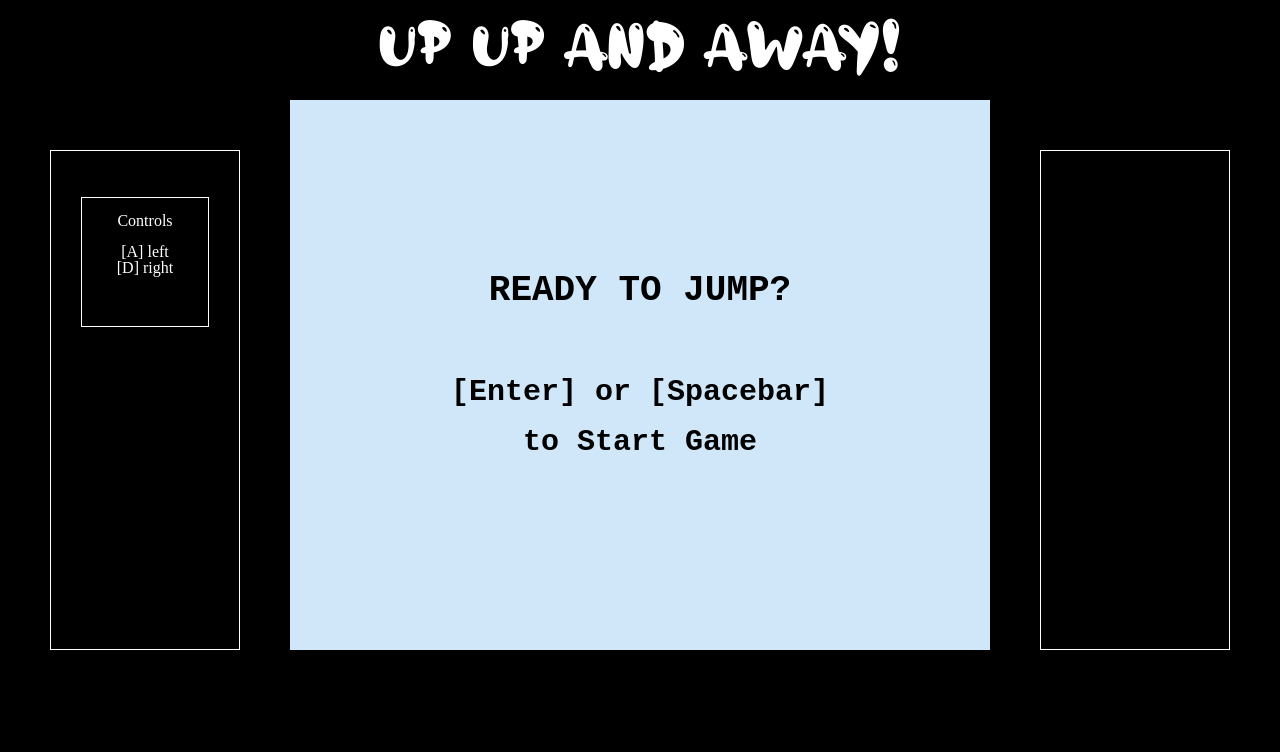
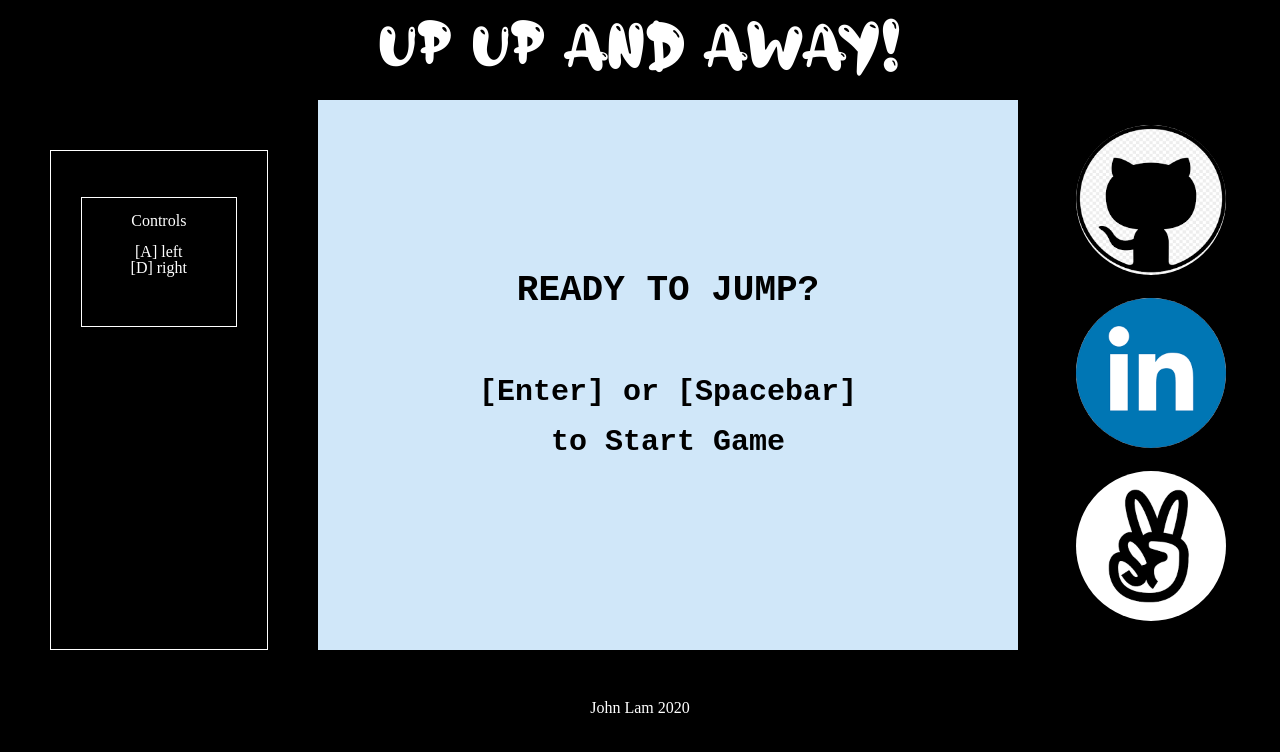
Before and after one commit to jlamb916/jumpman, a website: page index.html in a window 1280 px wide. Drawn offline with Linux system fonts and the light colour scheme.

Commit message:
add links

```diff
--- a/index.html
+++ b/index.html
@@ -5,7 +5,7 @@
     <meta charset="UTF-8" />
     <title>Canvas</title>
     <link rel="stylesheet" href="./dist/reset.css">
-    <link rel="stylesheet" href="./dist/css.css">
+    <link rel="stylesheet" href="./dist/styles.css">
     <!-- <style>
         body {
             background-image: url('');
@@ -35,9 +35,27 @@
             <canvas></canvas>
         </div>
         <div class="right-container">
-
+            <div class="icons">
+            <a target="_target" href="https://github.com/jlamb916">
+                <img class="github icon" src="./dist/assets/github.png" alt="github">
+            </a>
+            </div>
+            <div class="icons">
+                <a target="_target" href="www.linkedin.com/in/johnlam916">
+                    <img class="linkedin icon" src="./dist/assets/linkedin.png" alt="linkedin">
+                </a>
+            </div >
+            <div class="icons">
+                <a target="_target" href="https://angel.co/u/john-lam-17">
+                    <img class="angel icon" src="./dist/assets/angellist.png" alt="angellist">
+                </a>
+            </div>
         </div>
     </div>
+
+    <footer>
+        <h3 class='footer'>John Lam 2020</h3>
+    </footer>
     <script src="./dist/main.js"></script>
 </body>
 
```
Also changed, not shown: dist/assets/a-alloy-ink-font/AlloyInk-lgdWw.otf (renamed from dist/a-alloy-ink-font/AlloyInk-lgdWw.otf), dist/assets/a-alloy-ink-font/AlloyInk-nRLyO.ttf (renamed from dist/a-alloy-ink-font/AlloyInk-nRLyO.ttf), dist/assets/a-alloy-ink-font/info.txt (renamed from dist/a-alloy-ink-font/info.txt), dist/assets/angellist.png (added), dist/assets/github.png (added), dist/assets/linkedin.png (added), dist/styles.css, 1 other file.
